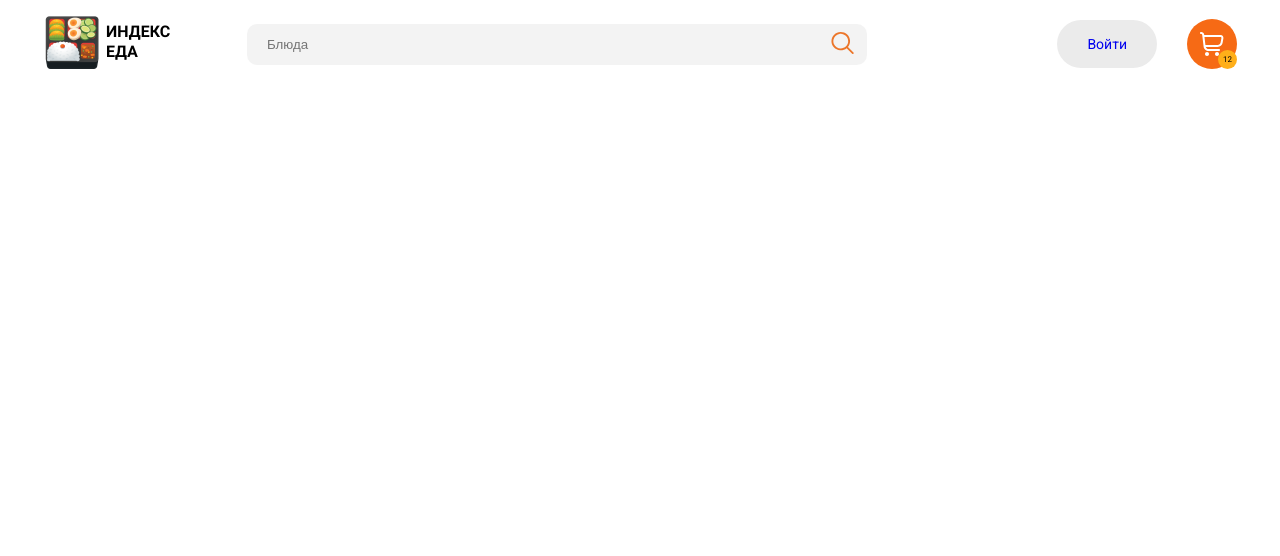
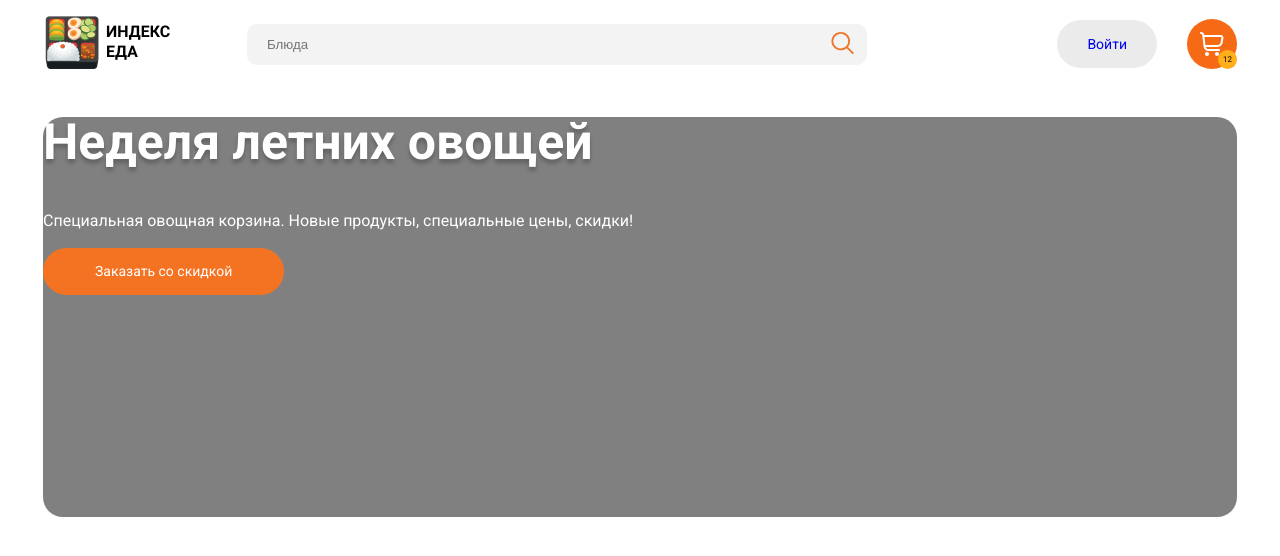
Before and after one commit to IlBarbiereDiSiviglia/index.eda, a plain HTML site: page index.html in a window 1280 px wide. Drawn offline with Linux system fonts and the light colour scheme; files whose address does not match are found by name.

Commit message:
Add files via upload

```diff
--- a/css/style.css
+++ b/css/style.css
@@ -86,5 +86,42 @@ body {
 	bottom: 0;
 }
 
-.shopping-cart-img {
+.slider {
 }
+
+.slider-slidecontent {
+	min-width: 388px;
+}
+
+.slider-slide {
+	border-radius: 20px;
+	min-height: 400px;
+}
+.slide-text-light {
+	background-color: grey;
+	color: #fff;
+}
+
+.slider-slide-title {
+	font-weight: bold;
+	font-size: 50px;
+	line-height: 51px;
+	text-shadow: 0px 4px 4px rgba(0, 0, 0, 0.25);
+}
+.slider-slide-text {
+	font-size: 16px;
+	line-height: 23px;
+	font-weight: solid;
+}
+.button {
+	font-size: 14px;
+	line-height: 23px;
+	text-decoration: none;
+	border-radius: 25px;
+	padding: 12px 52px;
+	display: inline-block;
+}
+.button-primary {
+	background: #f47322;
+	color: #fff;
+}
--- a/index.html
+++ b/index.html
@@ -32,6 +32,18 @@
 				<span class="shopping-counter">12</span>
 			</a>
 		</header>
+		<div class="slider">
+			<div class="slider-slidecontent">
+				<div class="slider-slide slide-text-light">
+					<h2 class="slider-slide-title">Неделя летних
+						овощей</h2>
+					<p class="slider-slide-text">Специальная овощная корзина. Новые продукты,
+						специальные цены, скидки!</p>
+					<a class="button button-primary" href="#">Заказать со скидкой</a>
+				</div>
+			</div>
+
+		</div>
 	</div>
 </body>
 
```
